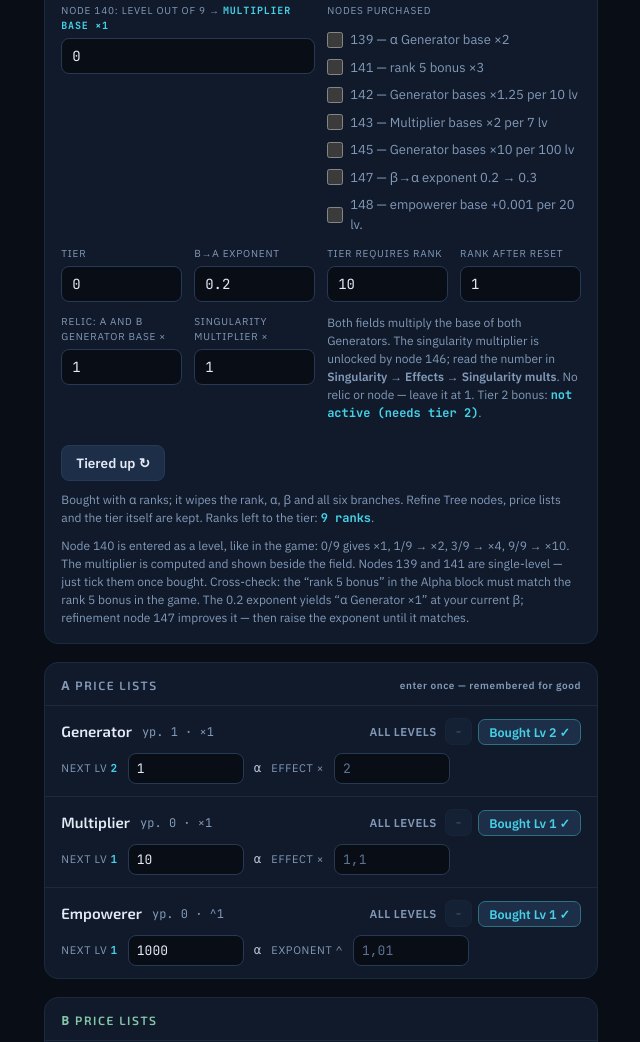
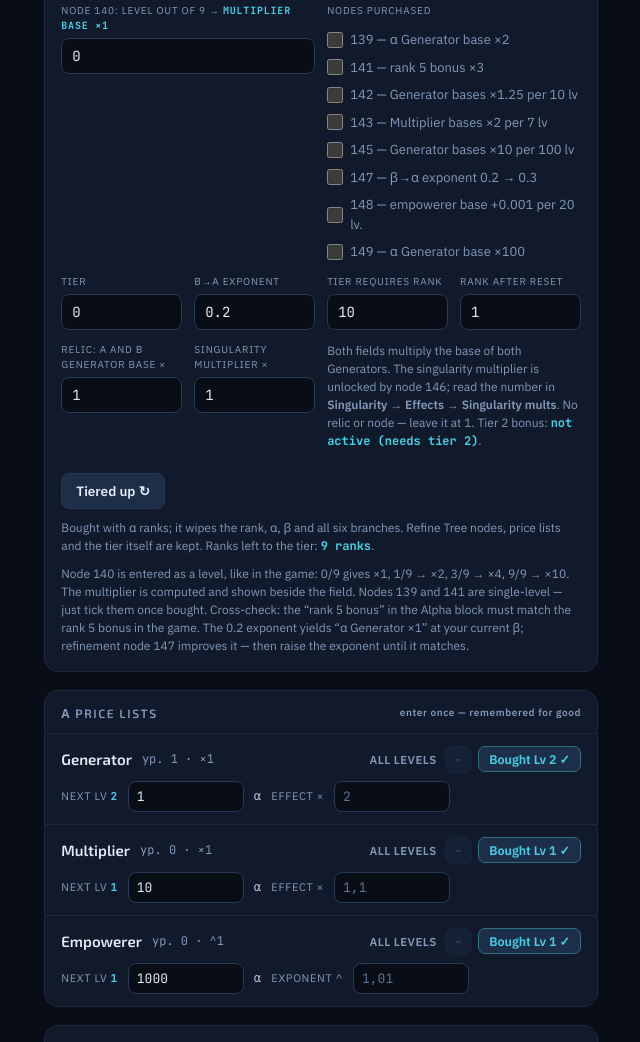
Before and after one commit to endiepq/rank-navigator, a plain HTML site: page index.html in a window 1280 px wide. Shown: the part 1082-2124 px from the top of the page, without its empty margins (616-1256 px from the left). Drawn offline with Linux system fonts and the light colour scheme.

Commit message:
Добавить узел 149: база генератора альфа ×100
Одноуровневый узел, поэтому галочкой — как 139, 141 и 148. Множитель
поставлен туда же, где стоит узел 139: простым сомножителем в скорость
α, до возведения в степень усилителя. Узел 139 описан той же фразой
(«база ген. α ×2») и в этом месте уже сверен с игрой.

На уровне генератора 108 разницы между «множить базу» и «множить шаг за
уровень» почти нет: 1 + 100×107 против 100 × (1 + 107) расходятся на
0.9%. Так что выбор места сейчас не проверяем числами — он взят по
аналогии с 139, и это стоит перепроверить на низких уровнях генератора.

Галочка поднимает скорость α в 182 раза — это 100 в степени усилителя
1.13.

Co-Authored-By: Claude Opus 5 <noreply@anthropic.com>

```diff
--- a/index.html
+++ b/index.html
@@ -344,6 +344,7 @@
                 <label class="chk"><input type="checkbox" id="f-n145"><span data-i18n="n.145">145 — база генераторов ×10 за 100 ур.</span></label>
                 <label class="chk"><input type="checkbox" id="f-n147"><span data-i18n="n.147">147 — показатель β→α 0.2 → 0.3</span></label>
                 <label class="chk"><input type="checkbox" id="f-n148"><span data-i18n="n.148">148 — база усилителей +0.001 за 20 ур.</span></label>
+                <label class="chk"><input type="checkbox" id="f-n149"><span data-i18n="n.149">149 — база ген. α ×100</span></label>
               </div>
             </div>
           </div>
@@ -461,7 +462,7 @@
       "b.note":"Свой ранг у β не копится — β ценны только тем, что усиливают α через <code>(β+1)^показатель</code>. Поэтому покупка за β одновременно и помогает (растёт β/сек), и мешает (запас β падает, бонус проседает). Это учтено. Скорость β = <b class=\"val b\" id=\"check-brate\">—</b>, бонус ранга 12 = <b class=\"val b\" id=\"check-bonus12\">—</b>.",
       "n.h":"Узлы дерева и ступень", "n.140":"Узел 140: уровень из 9 →", "n.bought":"Куплённые узлы",
       "n.139":"139 — база ген. α ×2", "n.141":"141 — награда ранга 5 ×3",
-      "n.142":"142 — база генераторов ×1.25 за 10 ур.", "n.143":"143 — база множителей ×2 за 7 ур.", "n.145":"145 — база генераторов ×10 за 100 ур.", "n.147":"147 — показатель β→α 0.2 → 0.3", "n.148":"148 — база усилителей +0.001 за 20 ур.",
+      "n.142":"142 — база генераторов ×1.25 за 10 ур.", "n.143":"143 — база множителей ×2 за 7 ур.", "n.145":"145 — база генераторов ×10 за 100 ур.", "n.147":"147 — показатель β→α 0.2 → 0.3", "n.148":"148 — база усилителей +0.001 за 20 ур.", "n.149":"149 — база ген. α ×100",
       "n.tier":"Ступень", "n.exp":"Показатель β→α", "n.tierreq":"Ступень требует ранг", "n.rankstart":"Ранг после сброса",
       "n.relic":"Реликвия: база ген. α и β ×", "n.sing":"Множитель сингулярности ×",
       "n.relichint":"Оба поля умножают базу обоих генераторов. Множитель сингулярности открывает узел 146, а само число смотри в <b>Сингулярность → Эффекты → Множитель сингулярности</b>. Нет реликвии или узла — оставь 1. Бонус ступени 2: <b class=\"val\" id=\"check-stupen2\">—</b>.",
@@ -531,7 +532,7 @@
       "b.note":"β has no rank of its own — it matters only because it boosts α through <code>(β+1)^exponent</code>. So spending β both helps (β/sec grows) and hurts (the β stock drops and the bonus dips). Both sides are weighed. β rate = <b class=\"val b\" id=\"check-brate\">—</b>, rank 12 bonus = <b class=\"val b\" id=\"check-bonus12\">—</b>.",
       "n.h":"Refine Tree nodes and tier", "n.140":"Node 140: level out of 9 →", "n.bought":"Nodes purchased",
       "n.139":"139 — α Generator base ×2", "n.141":"141 — rank 5 bonus ×3",
-      "n.142":"142 — Generator bases ×1.25 per 10 lv", "n.143":"143 — Multiplier bases ×2 per 7 lv", "n.145":"145 — Generator bases ×10 per 100 lv", "n.147":"147 — β→α exponent 0.2 → 0.3", "n.148":"148 — empowerer base +0.001 per 20 lv.",
+      "n.142":"142 — Generator bases ×1.25 per 10 lv", "n.143":"143 — Multiplier bases ×2 per 7 lv", "n.145":"145 — Generator bases ×10 per 100 lv", "n.147":"147 — β→α exponent 0.2 → 0.3", "n.148":"148 — empowerer base +0.001 per 20 lv.", "n.149":"149 — α Generator base ×100",
       "n.tier":"Tier", "n.exp":"β→α exponent", "n.tierreq":"Tier requires rank", "n.rankstart":"Rank after reset",
       "n.relic":"Relic: α and β Generator base ×", "n.sing":"Singularity multiplier ×",
       "n.relichint":"Both fields multiply the base of both Generators. The singularity multiplier is unlocked by node 146; read the number in <b>Singularity → Effects → Singularity mults</b>. No relic or node — leave it at 1. Tier 2 bonus: <b class=\"val\" id=\"check-stupen2\">—</b>.",
@@ -671,7 +672,7 @@
   var DEF = {
     rank: 1, alpha: 0, rankCost: 20, basePerRank: 0.01, rank5k: 0.1, rank12k: 0.25, depth: 500, beam: 300, tuned: 2,
     node139: 1, node140: 1, node141: 1, node142: 1, node143: 1, node145: 1, node148: 0, stupen: 0, betaExp: 0.2, beta: 0,
-    stupenRank: 13, rankStart: 1, relicGen: 1, singMult: 1, prestB: 1, prestG: 1, prestK: 5.19e-21, n140lvl: 0,
+    stupenRank: 13, rankStart: 1, relicGen: 1, singMult: 1, prestB: 1, prestG: 1, prestK: 5.19e-21, node149: 1, n140lvl: 0,
     rankCosts: {},
     gen:    { level: 1, start: 1, free: 1, step: 1,    ratio: 1.5,
               costs: { "2":1, "5":3.38, "7":7.59, "12":57.67, "16":292, "20":1478, "35":647160, "45":37318497 }, eff: {} },
@@ -854,7 +855,7 @@
   // Скорость α имеет вид K × (β+1)^P: усилитель возводит всё выражение
   // в степень, поэтому показатель при β тоже умножается на неё.
   function kp(lv){
-    var C = S.basePerRank * S.rank * S.node139 * bonus5(lv.gen) * node142("gen", lv.gen) * node145("gen", lv.gen)
+    var C = S.basePerRank * S.rank * S.node139 * S.node149 * bonus5(lv.gen) * node142("gen", lv.gen) * node145("gen", lv.gen)
           * stupen2Gen() * S.relicGen * S.singMult
           * effectOf("gen", lv.gen) * effectOf("mult", lv.mult);
     var e = effectOf("boost", lv.boost);
@@ -1645,6 +1646,7 @@
     bindField("f-beta",     function(){ return S.beta; },      function(v){ S.beta = Math.max(0, v); });
     bindCheck("f-n139", 2,  function(){ return S.node139; },   function(v){ S.node139 = v; });
     bindCheck("f-n141", 3,  function(){ return S.node141; },   function(v){ S.node141 = v; });
+    bindCheck("f-n149", 100, function(){ return S.node149; },  function(v){ S.node149 = v; });
     bindCheck("f-n142", 1.25, function(){ return S.node142; }, function(v){ S.node142 = v; });
     bindCheck("f-n143", 2,    function(){ return S.node143; }, function(v){ S.node143 = v; });
     bindCheck("f-n145", 10,   function(){ return S.node145; }, function(v){ S.node145 = v; });
```
